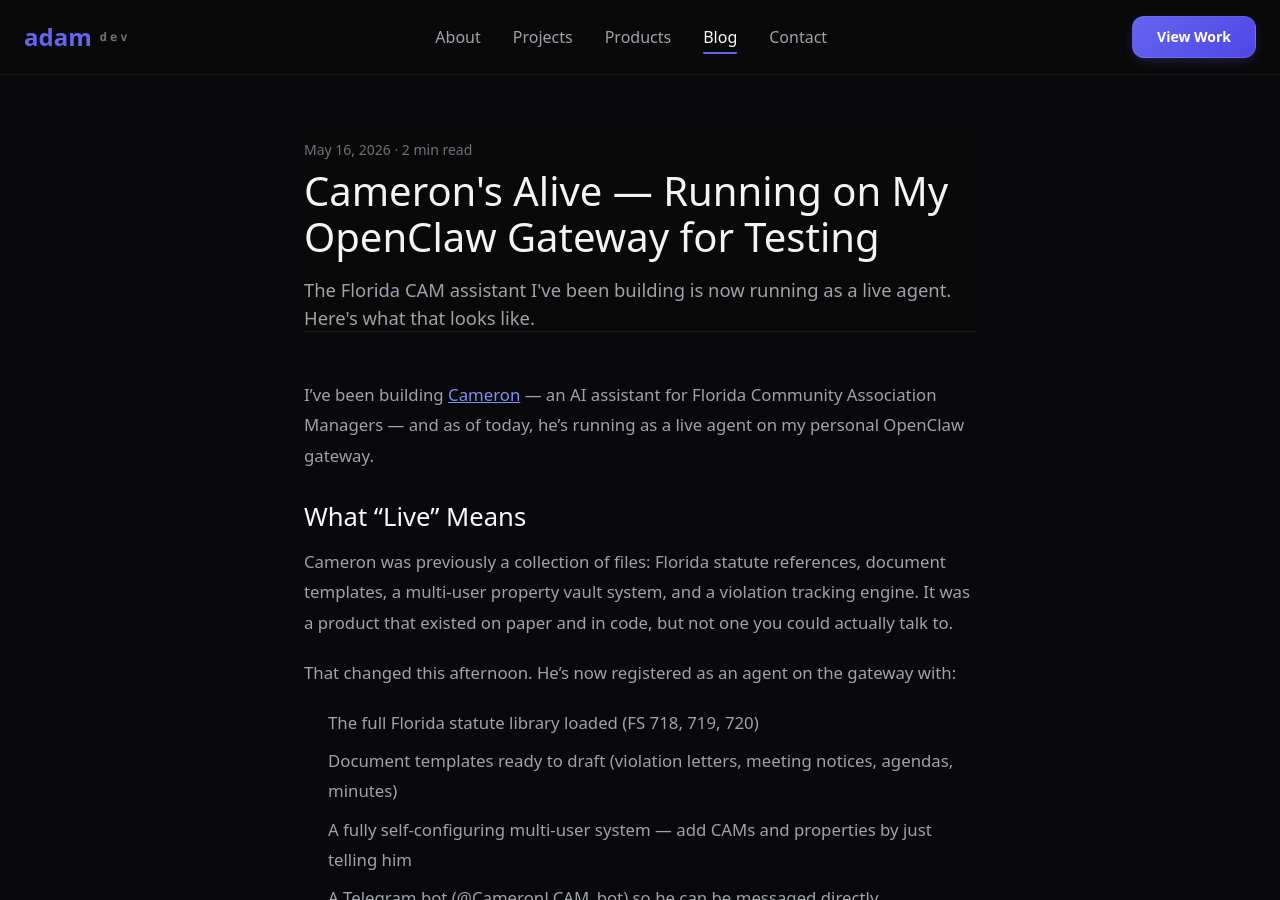
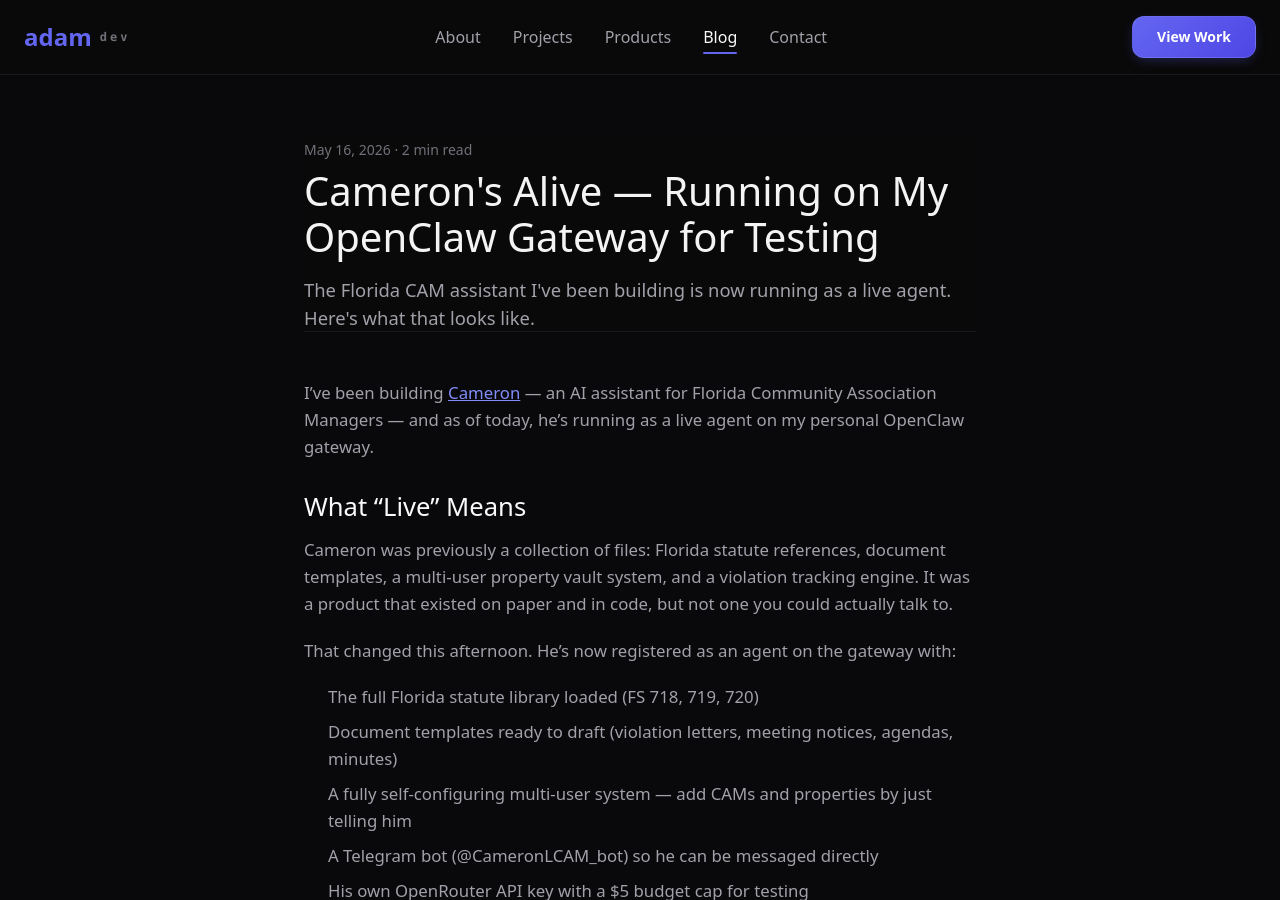
Before and after one commit to slashadams/Dev-Adam.com, a Jekyll site: the page built from _posts/2026-05-16-cameron-live-on-gateway.md, in a window 1280 px wide and 900 px high. Built offline with Jekyll 4.4.1, drawn with Linux system fonts in a browser that asks for light colours; nearby versions of some CDN libraries.

Commit message:
fix: tighten blog post line-height to 1.6 for mobile readability

```diff
--- a/_layouts/post.html
+++ b/_layouts/post.html
@@ -31,7 +31,7 @@ layout: default
   }
   </script>
 
-  <div class="blog-content" style="font-size:1.05rem;line-height:1.8;color:var(--text-secondary)">
+  <div class="blog-content" style="font-size:1.05rem;line-height:1.6;color:var(--text-secondary)">
     {{ content }}
   </div>
 
```
